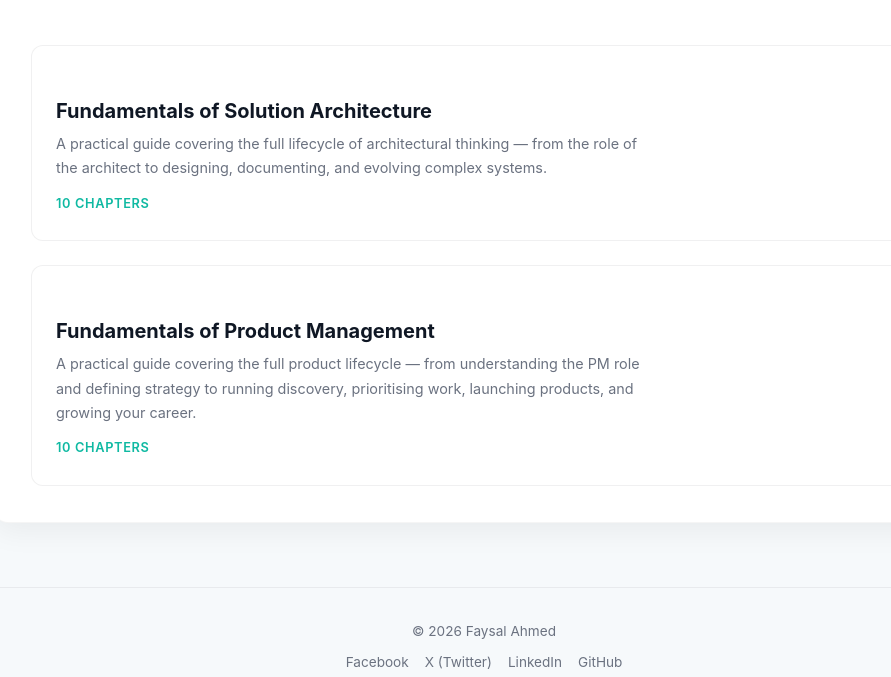
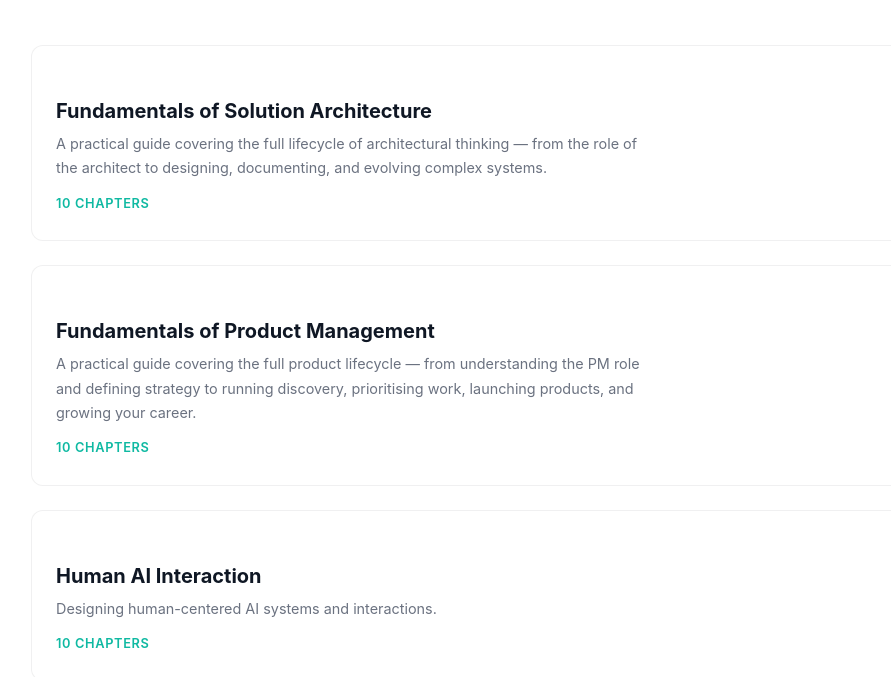
Before and after one commit to FaysalAhmed/faysalahmed.github.io, an Astro site: page /books in a window 1280 px wide. Shown: the part 275-952 px from the top of the page, without its empty margins (156-1047 px from the left). Built offline with nearby package versions, Linux system fonts and the light colour scheme; Astro itself is replaced by a stand-in of ours.

Commit message:
chore(books): include 'Human AI Interaction' in books index

```diff
--- a/src/pages/books/index.astro
+++ b/src/pages/books/index.astro
@@ -12,6 +12,12 @@ const books = [
     title: 'Fundamentals of Product Management',
     description: 'A practical guide covering the full product lifecycle — from understanding the PM role and defining strategy to running discovery, prioritising work, launching products, and growing your career.',
     slug: 'fopm',
+    chapters: 10,
+  },
+  {
+    title: 'Human AI Interaction',
+    description: 'Designing human-centered AI systems and interactions.',
+    slug: 'hai',
     chapters: 10,
   },
 ];
```
